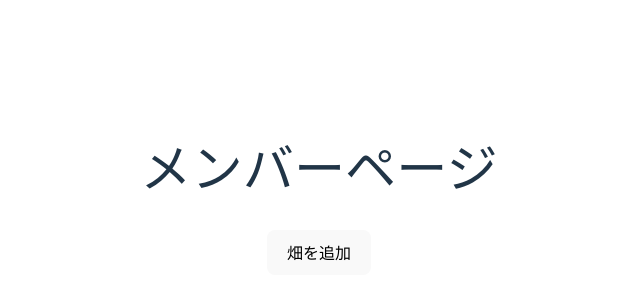
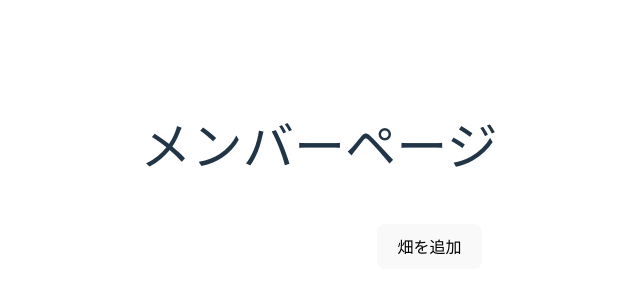
Before and after one commit to Eno0516/wo-app_v2, a React (Vite) app in the folder frontend/: page /memberPage in a window 1280 px wide. Shown: the part 210-510 px from the top of the page, without its empty margins (321-961 px from the left). Built offline with nearby package versions, Linux system fonts and the light colour scheme.

Commit message:
ログイン画面とメンバー画面のcssを調整

```diff
--- a/frontend/src/user/components/MemberPage/Farm/ManageFarm/ManageFarmArea.tsx
+++ b/frontend/src/user/components/MemberPage/Farm/ManageFarm/ManageFarmArea.tsx
@@ -48,12 +48,28 @@ function ManageFarmArea () {
         navigate(`/manageFarm?farmUUID=${result}`)
     }
     return (
-        <div className="content-box">
-            <div><AddFarmButton
-            mode="add"
-            /></div>
+        <div style={{ padding: "16px" }}>
+            <div
+            style={{
+                display: "flex",
+                justifyContent: "flex-end",
+                marginBottom: "12px",
+            }}
+            >
+                <AddFarmButton
+                    mode="add"
+                />
+            </div>
             {isRegisteredFarm &&
-            <div>
+            <div
+            style={{
+                border: "1px solid #ccc",
+                borderRadius: "8px",
+                padding: "16px",
+                maxWidth: "500px",
+                minWidth: "250px"
+            }}
+            >
                 { registeredFarms.map((farm)=>(
                     <FarmLinkButton
                     key={farm.farmUuid}
--- a/frontend/src/user/pages/LoginPage.tsx
+++ b/frontend/src/user/pages/LoginPage.tsx
@@ -17,7 +17,6 @@ function LoginPage() {
             groupId:groupId,
             password: password
         }
-        console.log("req",requestBody)
         try {
             const res = await apiClient.postLogin(requestBody)
             console.log("res",res)
@@ -34,7 +33,14 @@ function LoginPage() {
     }
 
     return (
-        <form onSubmit={handleSubmit}>
+        <form onSubmit={handleSubmit}
+        style=
+        {{
+            display: "flex",
+            flexDirection: "column",
+            gap: "12px",
+        }}
+        >
             <h1>ログイン</h1>
             <input
                 placeholder="グループID"
--- a/frontend/src/user/pages/ManageFarmPage.tsx
+++ b/frontend/src/user/pages/ManageFarmPage.tsx
@@ -78,7 +78,9 @@ function ManageFarmPage () {
 
     return(
         <>
-        <div>
+        <div
+        style={{ fontSize: "1.5rem", fontWeight: "bold", marginBottom: "16px" }}
+        >
             {farmBasicInfo[0]?.farmName ?? "読み込み中..."}
         </div>
         <div>
```
Also changed, not shown: frontend/src/user/components/MemberPage/Farm/ManageFarm/FarmArea.tsx (+9 -5 lines).
